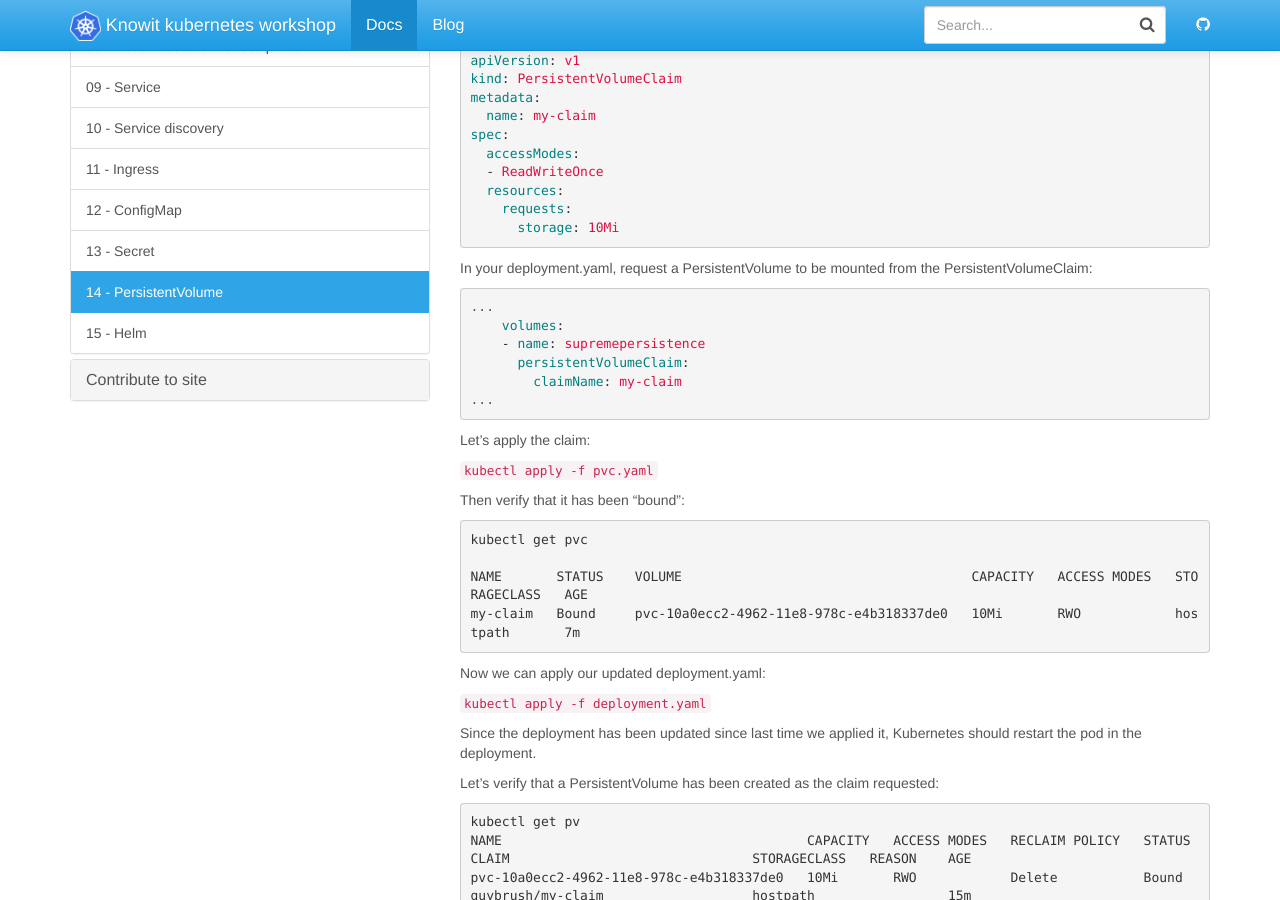
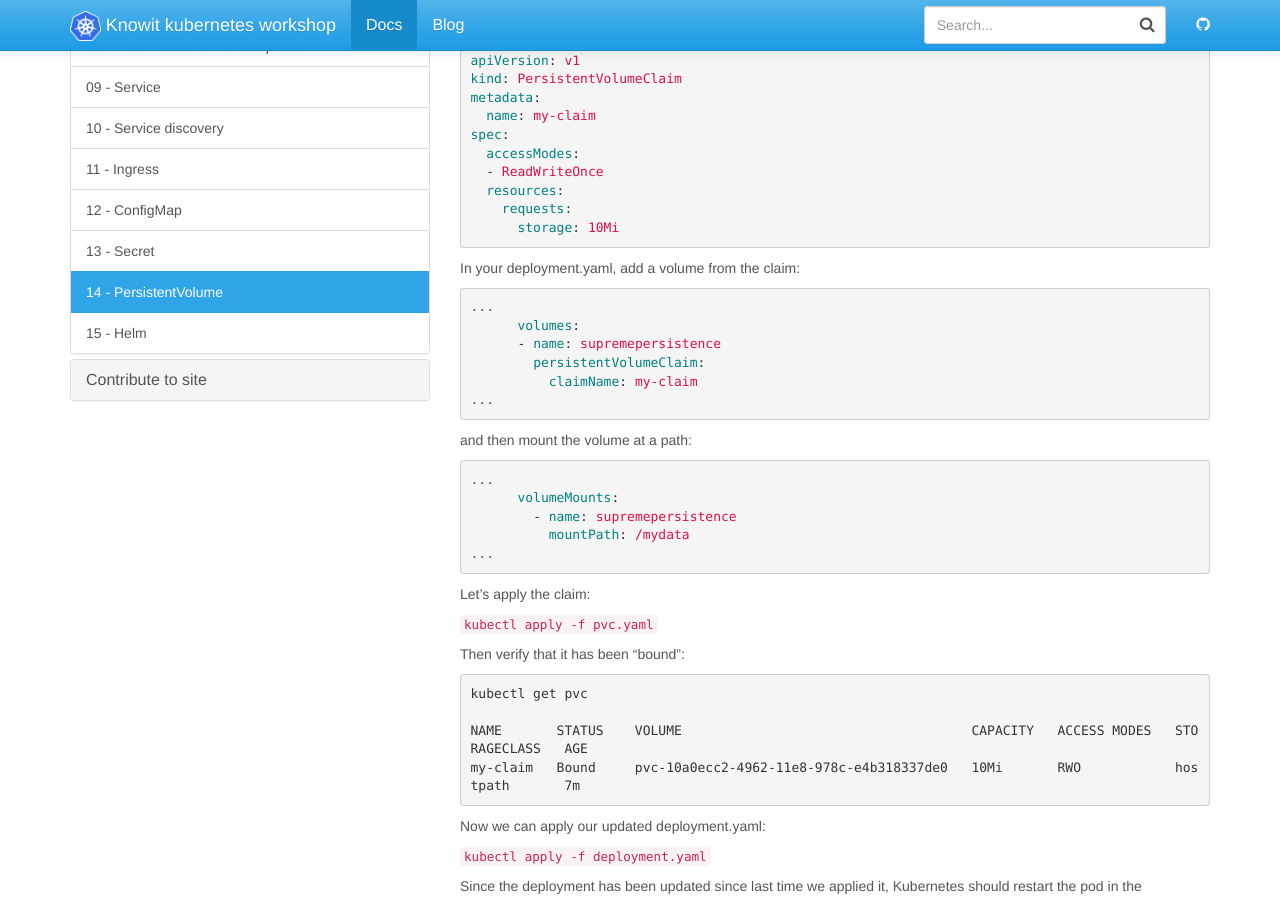
Before and after one commit to knowit/kubernetes-workshop, a Jekyll site: the page built from docs/_docs/workshop/14-persistentvolumeclaim.md, in a window 1280 px wide and 900 px high, scrolled down 418 px. Built offline with Jekyll 4.4.1, drawn with Linux system fonts in a browser that asks for light colours; nearby versions of some CDN libraries.

Commit message:
Improvements

````diff
--- a/docs/_docs/workshop/14-persistentvolumeclaim.md
+++ b/docs/_docs/workshop/14-persistentvolumeclaim.md
@@ -34,14 +34,26 @@ spec:
       storage: 10Mi
 ```
 
-In your deployment.yaml, request a PersistentVolume to be mounted from the PersistentVolumeClaim:
+In your deployment.yaml, add a volume from the claim:
 
 ```yaml
 ...
-    volumes:
-    - name: supremepersistence
-      persistentVolumeClaim:
-        claimName: my-claim
+      volumes:
+      - name: supremepersistence
+        persistentVolumeClaim:
+          claimName: my-claim
+...
+```
+
+and then mount the volume at a path:
+
+
+
+```yaml
+...
+      volumeMounts:
+        - name: supremepersistence
+          mountPath: /mydata
 ...
 ```
 
````
Also changed, not shown: docs/_docs/workshop/10-service-discovery.md (+1 -1 lines), docs/_docs/workshop/11-ingress.md (+2 -0 lines).
